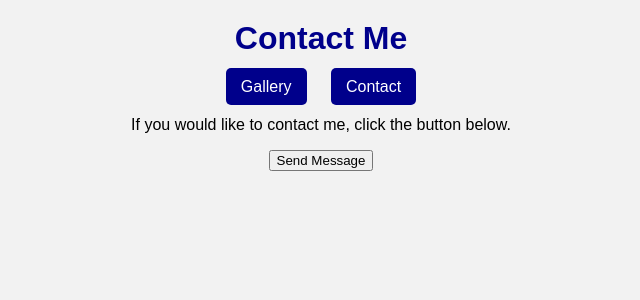
After one commit to vismaya-3656/mysite, a Django app: template myapp/templates/contact.html in a window 1280 px wide. The commit adds this page. Shown: the top 300 px of the page, without its empty margins (319-959 px from the left). Run offline with Django 4.2, Linux system fonts and the light colour scheme; the template is opened without the code that fills it, so the values that code supplies are empty.

Commit message:
mygallery

```diff
--- a/myapp/static/script.js
+++ b/myapp/static/script.js
@@ -1,3 +1,3 @@
 function showMessage() {
-    alert("Button clicked successfully!");
+    alert("Thank you for contacting me!");
 }
--- a/myapp/static/style.css
+++ b/myapp/static/style.css
@@ -1,24 +1,42 @@
 body {
     font-family: Arial, sans-serif;
     text-align: center;
-    margin-top: 50px;
-    background-color: #f0f0f0;
+    background-color: #f2f2f2;
 }
 
 h1 {
-    color: #333;
+    color: darkblue;
+    margin-top: 20px;
 }
 
-button {
-    padding: 10px 20px;
-    font-size: 16px;
-    background-color: blue;
-    color: white;
-    border: none;
-    border-radius: 5px;
-    cursor: pointer;
+.nav {
+    margin: 20px;
 }
 
-button:hover {
+.nav a {
+    text-decoration: none;
+    margin: 10px;
+    color: white;
     background-color: darkblue;
+    padding: 10px 15px;
+    border-radius: 5px;
 }
+
+.gallery {
+    display: flex;
+    justify-content: center;
+    gap: 20px;
+    flex-wrap: wrap;
+}
+
+.image-box {
+    background: white;
+    padding: 10px;
+    border-radius: 10px;
+}
+
+.image-box img {
+    width: 300px;
+    height: 200px;
+    border-radius: 10px;
+}
--- /dev/null
+++ b/myapp/templates/contact.html
@@ -0,0 +1,24 @@
+{% load static %}
+
+<!DOCTYPE html>
+<html>
+<head>
+    <title>Contact</title>
+    <link rel="stylesheet" href="{% static 'css/style.css' %}">
+    <script src="{% static 'js/script.js' %}"></script>
+</head>
+<body>
+
+    <h1>Contact Me</h1>
+
+    <div class="nav">
+        <a href="/gallery/">Gallery</a>
+        <a href="/contact/">Contact</a>
+    </div>
+
+    <p>If you would like to contact me, click the button below.</p>
+
+    <button onclick="showMessage()">Send Message</button>
+
+</body>
+</html>
--- a/myapp/urls.py
+++ b/myapp/urls.py
@@ -2,6 +2,6 @@ from django.urls import path
 from . import views
 
 urlpatterns = [
-    path('', views.home, name='home'),
-    path('about/', views.about, name='about'),
+    path('', views.gallery, name='gallery'),
+    path('', views.contact, name='contact'),
 ]
```
Also changed, not shown: myapp/templates/gallery.html (added, +36 -0 lines), myapp/views.py (+4 -4 lines).
